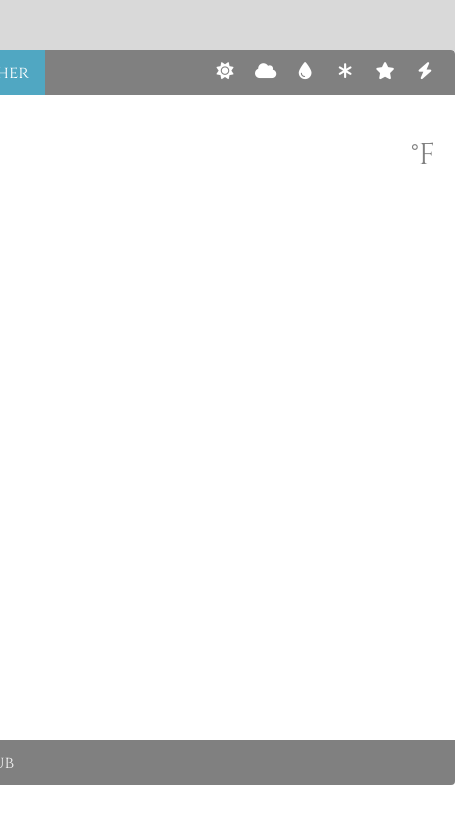
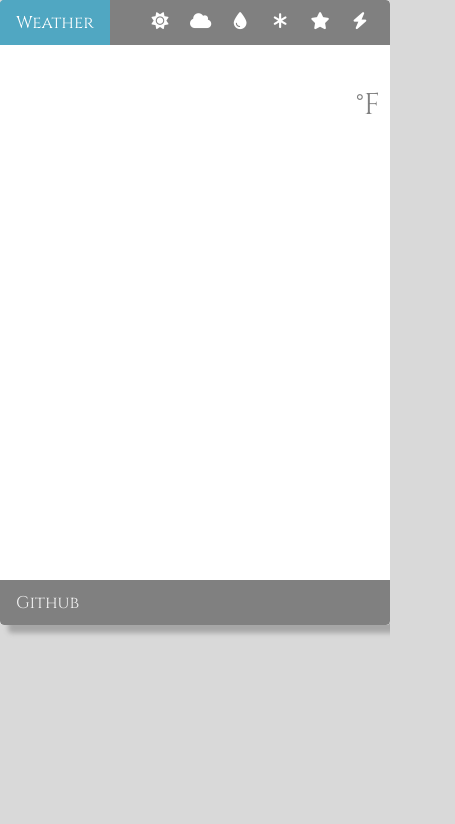
Before and after one commit to ahcho/weatherApp, a plain HTML site: page index.html in a window 390 px wide. Shown: the top 824 px of the page, 455 px wide, since content can reach past the window. Drawn offline with Linux system fonts and the light colour scheme.

Commit message:
Updated smartphone view

```diff
--- a/css/main.css
+++ b/css/main.css
@@ -1,59 +1,49 @@
 body {
-    height: 100vh;
+    height: 100%;
     display: flex;
     justify-content: center;
     flex-direction: column;
     align-items: center;
-    /* background: linear-gradient(rgb(47, 150, 163), rgb(48, 62,143)); */
     background: #d9d9d9;
     font-family: sans-serif;
     color: white;
     font-family: 'Cinzel';
-    /* border: solid black 1px; */
 }
 
 .weather-container {
-    margin-top: 100px;
     flex-direction: column;
-    min-height: 100vh;
-    /* max-height: 100%; */
+    min-height: 100%;
     height: auto;
+    /* max-height: auto; */
+    width: 100%;
     max-width: 500px;
     display: flex;
     align-items: center;
-    /* border: solid black 2px; */
     background-color: white;
-    padding: 0 10px 0 10px;
     box-shadow: 8px 8px 5px #a6a6a6;
     border-radius: 4px;
     overflow-y: auto;
-
 }
 
 .weather-info {
-    min-height: 160px;
+    min-height: 150px;
     width: 100%;
     display: flex;
     flex-direction: column;
     color: gray;
     padding-top: 15px;
-    /* align-items: center; */
-    /* border: solid red 1px; */
 }
 
 .weather-info-bottom {
     flex-direction: row;
 }
 
-.weather-info-bottom-left {
-    /* border: solid black 1px; */
-
-}
 
 canvas {
     z-index: 2;
     background: transparent;
-    width: 500px;
+    width: 100%;
+    max-width: 500px;
     padding-top: 10px;
     height: 100%;
     margin-bottom: 50px;
@@ -66,7 +56,6 @@ canvas {
     font-size: 85px;
     float: right;
     padding-top: 20px;
-    /* border: 1px solid yellow; */
 }
 
 .degree-section span {
@@ -78,22 +67,21 @@ canvas {
     max-width: 500px;
     display: flex;
     float: right;
-    /* border: 1px solid yellow; */
     font-size: 20px;
     padding-right: 10px;
 }
 
 .temp-description {
+    margin-left: 10px;
     font: 10px;
-    /* border: 1px solid yellow; */
 }
 
 
 /**/
 .topnav {
-  /* overflow: hidden; */
   background-color: gray;
-  width: 520px;
+  width: 100%;
+  max-width: 520px;
   border-radius: 4px 4px 0 0;
   display: flex;
   justify-content: space-between;
@@ -112,7 +100,6 @@ canvas {
 .topnav-right {
     margin-right: 10px;
     display: flex;
-    /* align-items: center; */
     text-align: center;
 
 }
@@ -144,7 +131,8 @@ i, a {
 
 #myLocation {
     background-color: gray;
-    width: 520px;
+    width: 100%;
+    max-width: 520px;
     border-radius: 4px 4px 0 0;
     display: none;
     justify-content: space-between;
@@ -152,7 +140,8 @@ i, a {
 
 .footer {
    position: flex;
-   width: 520px;
+   width: 100%;
+   max-width: 520px;
    background-color: gray;
    border-radius: 0 0 4px 4px;
 }
```
Also changed, not shown: index.html (+1 -0 lines).
